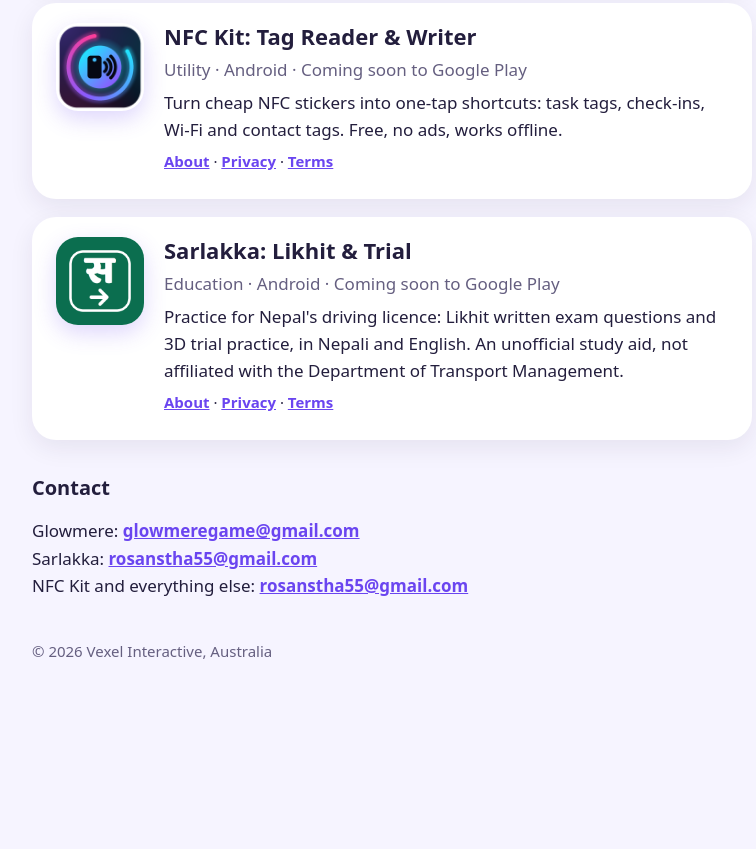
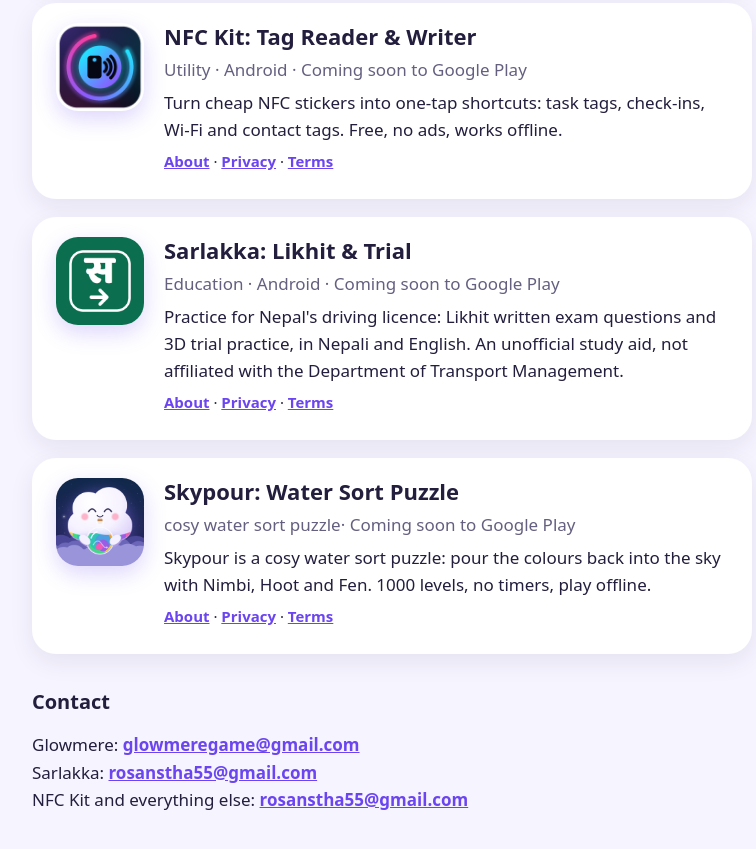
Before and after one commit to roshanstha55/roshanstha55.github.io, a plain HTML site: page index.html in a window 1280 px wide. Shown: the part 441-1290 px from the top of the page, without its empty margins (248-1004 px from the left). Before the commit the page ends 1168 px from the top, so only its background shows below. Drawn offline with Linux system fonts and the light colour scheme.

Commit message:
Update index.html

```diff
--- a/index.html
+++ b/index.html
@@ -61,6 +61,15 @@
         <p class="links"><a href="sarlakka/">About</a> · <a href="sarlakka/privacy.html">Privacy</a> · <a href="sarlakka/terms.html">Terms</a></p>
       </div>
     </li>
+   <li class="card app">
+      <a class="app-icon" href="Skypour/"><img src="Skypour/icon-512.png" width="88" height="88" alt="Skypour app icon"></a>
+      <div>
+        <h2><a href="Skypour/">Skypour: Water Sort Puzzle</a></h2>
+        <p class="muted">cosy water sort puzzle· Coming soon to Google Play</p>
+        <p>Skypour is a cosy water sort puzzle: pour the colours back into the sky with Nimbi, Hoot and Fen. 1000 levels, no timers, play offline.</p>
+        <p class="links"><a href="Skypour/">About</a> · <a href="Skypour/privacy.html">Privacy</a> · <a href="Skypour/terms.html">Terms</a></p>
+      </div>
+    </li>
   </ul>
 
   <h2 class="section">Contact</h2>
```
